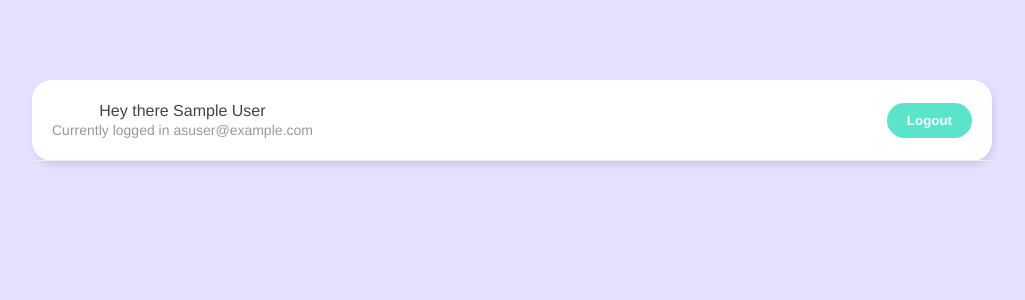
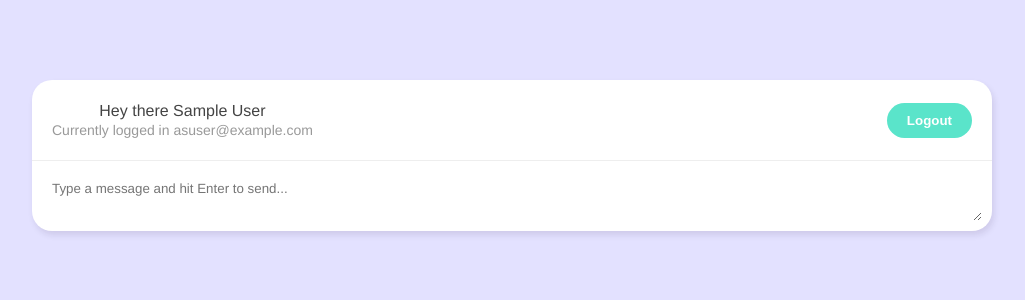
Before and after one commit to yoko-vicky/Live-Chat-built-with-Vue, a Vue app: page /chatroom in a window 1280 px wide. Shown: the top 300 px of the page, without its empty margins (128-1153 px from the left). Built offline with nearby package versions, Linux system fonts and the light colour scheme; no server answers; sample sign-in values are in the browser's storage.

Commit message:
Add NewChatForm

```diff
--- /dev/null
+++ b/src/components/NewChatForm.vue
@@ -0,0 +1,60 @@
+<template>
+  <form>
+    <textarea
+      placeholder="Type a message and hit Enter to send..."
+      v-model="message"
+      @keypress.enter.prevent="handleSubmit"
+    ></textarea>
+  </form>
+</template>
+
+<script>
+import { ref } from 'vue';
+import getUser from '@/composables/getUser';
+import { timestamp } from '@/firebase/config';
+
+export default {
+  setup() {
+    const { user } = getUser();
+    const message = ref('');
+
+    const handleSubmit = async () => {
+      const chat = {
+        user: user.value.displayName,
+        message: message.value,
+        createdAt: timestamp(),
+      };
+      console.log(chat);
+      message.value = '';
+    };
+
+    return {
+      message,
+      handleSubmit,
+    };
+  },
+};
+</script>
+
+<style scoped>
+form {
+  margin: 10px;
+}
+textarea {
+  width: 100%;
+  max-width: 100%;
+  margin-bottom: 6px;
+  padding: 10px;
+  box-sizing: border-box;
+  border: 0;
+  border-radius: 20px;
+  font-family: inherit;
+  outline: none;
+}
+.error {
+  text-align: center;
+  color: #ff2a58;
+  font-size: 12px;
+  padding: 10px 0;
+}
+</style>
--- a/src/views/ChatroomView.vue
+++ b/src/views/ChatroomView.vue
@@ -1,17 +1,19 @@
 <template>
   <div class="container">
     <NavBar />
+    <NewChatForm />
   </div>
 </template>
 
 <script>
 import NavBar from '@/components/NavBar.vue';
+import NewChatForm from '@/components/NewChatForm.vue';
 import getUser from '@/composables/getUser';
 import { useRouter } from 'vue-router';
 import { watch } from 'vue';
 
 export default {
-  components: { NavBar },
+  components: { NavBar, NewChatForm },
   setup() {
     const { user } = getUser();
     const router = useRouter();
```
